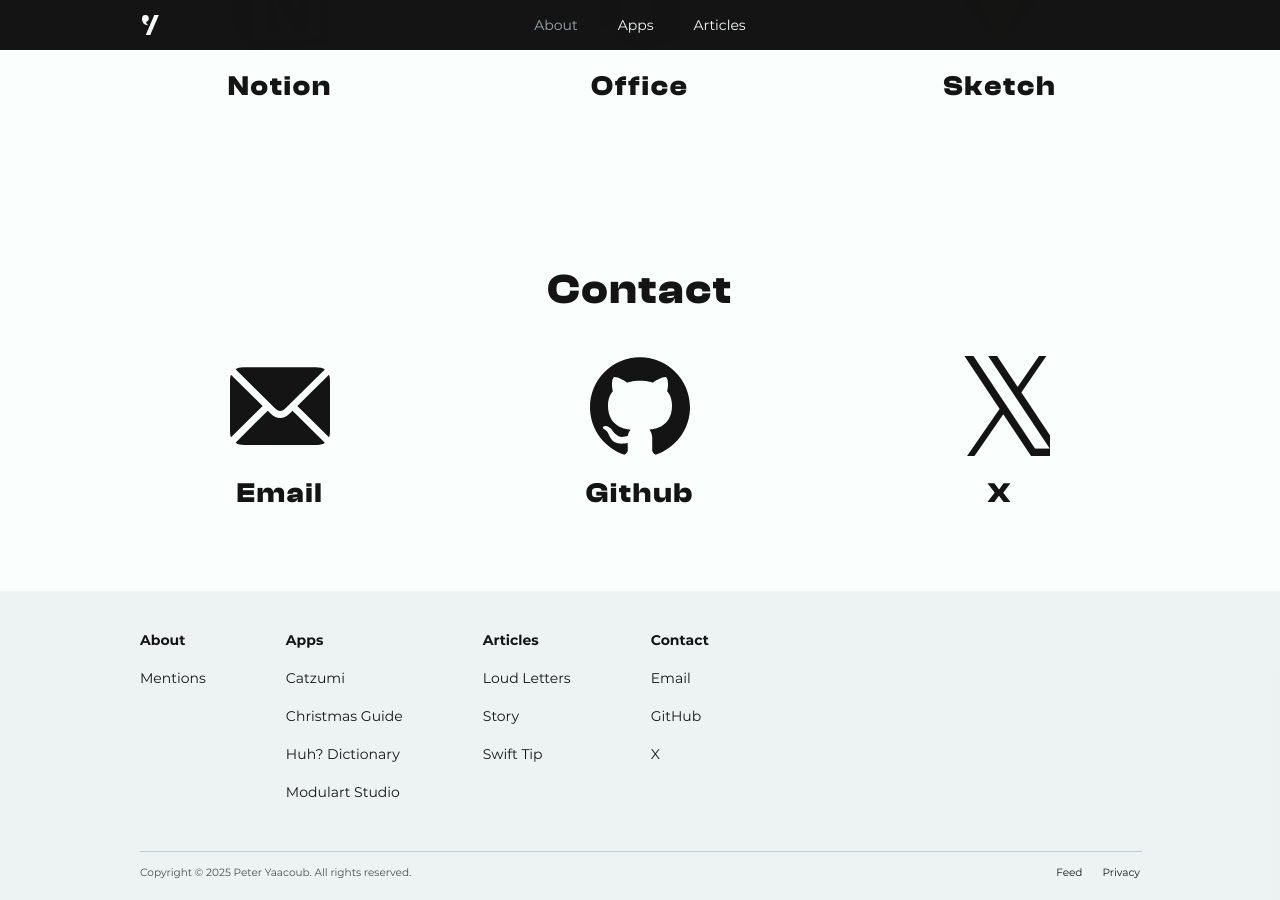
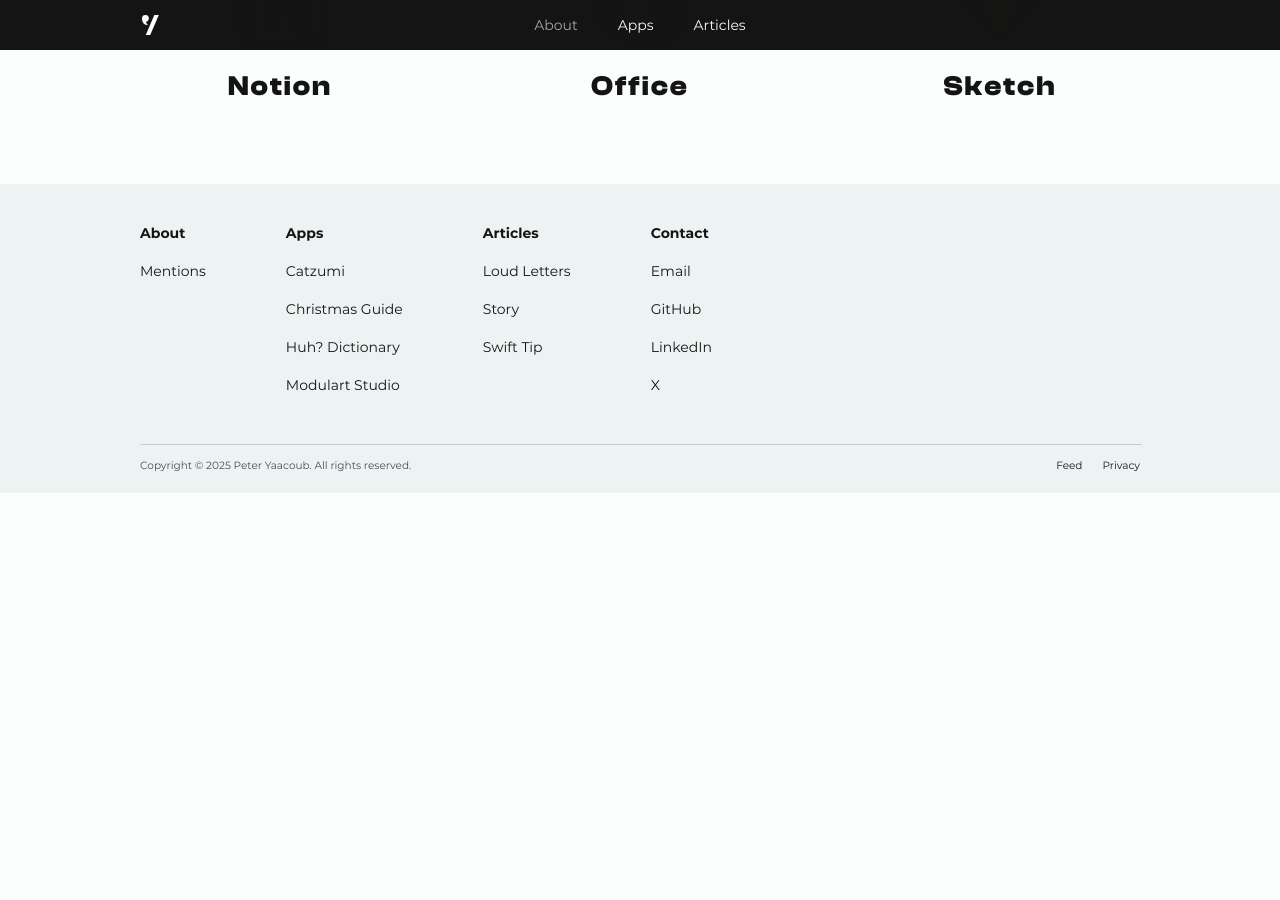
Before and after one commit to Yaacoub/yaacoub.github.io, a Jekyll site: the page built from about/index.md, in a window 1280 px wide and 900 px high, scrolled down 3654 px. Built offline with Jekyll 4.4.1, drawn with Linux system fonts in a browser that asks for light colours; after the commit the page ends 4147 px from its top, so only the background shows below that.

Commit message:
2025.4
Update social media links

```diff
--- a/_config.yml
+++ b/_config.yml
@@ -56,5 +56,6 @@
 social_links:
   email: "yaapete.dev@gmail.com"
   github: "yaacoub"
+  linkedin: "yaapete"
   x: "yaapete"
   youtube: "UCWdYPvZNi6i7Fq3eKhw1-qQ"
--- a/_includes/footer.html
+++ b/_includes/footer.html
@@ -18,6 +18,7 @@
 					<a class="style-navigation-link-2" href="/about#contact">Contact</a>
 					<a class="style-navigation-link-1" href="mailto:{{ site.social_links.email }}">Email</a>
 					<a class="style-navigation-link-1" href="https://github.com/{{ site.social_links.github }}/" rel="external">GitHub</a>
+					<a class="style-navigation-link-1" href="https://linkedin.com/in/{{ site.social_links.linkedin }}/" rel="external">LinkedIn</a>
 					<a class="style-navigation-link-1" href="https://x.com/{{ site.social_links.x }}/" rel="external">X</a>
 					<!-- <a class="style-navigation-link-1" href="https://youtube.com/channel/{{ site.social_links.youtube }}" rel="external">YouTube</a> -->
 				</div>
--- a/_layouts/about.html
+++ b/_layouts/about.html
@@ -101,20 +101,3 @@
 			</div>
 		</section>
 		{%- endif %}
-		<section class="collection" id="contact">
-			<div>
-				<h2>Contact</h2>
-				<a class="animation-underline item plain" href="mailto:{{ site.social_links.email }}">
-					<figure aria-label="Email logo"><img alt="" class="color-adjustable" src="/-assets/symbols/social/email-large.svg"></figure>
-					<h3>Email</h3>
-				</a>
-				<a class="animation-underline item plain" href="https://github.com/{{ site.social_links.github }}/">
-					<figure aria-label="GitHub logo"><img alt="" class="color-adjustable" src="/-assets/symbols/social/github-large.svg"></figure>
-					<h3>Github</h3>
-				</a>
-				<a class="animation-underline item plain" href="https://x.com/{{ site.social_links.x }}/">
-					<figure aria-label="X logo"><img alt="" class="color-adjustable" src="/-assets/symbols/social/x-large.svg"></figure>
-					<h3>X</h3>
-				</a>
-			</div>
-		</section>
```
Also changed, not shown: -assets/symbols/social/email-large.svg (deleted), -assets/symbols/social/github-large.svg (deleted), -assets/symbols/social/x-large.svg (deleted).
